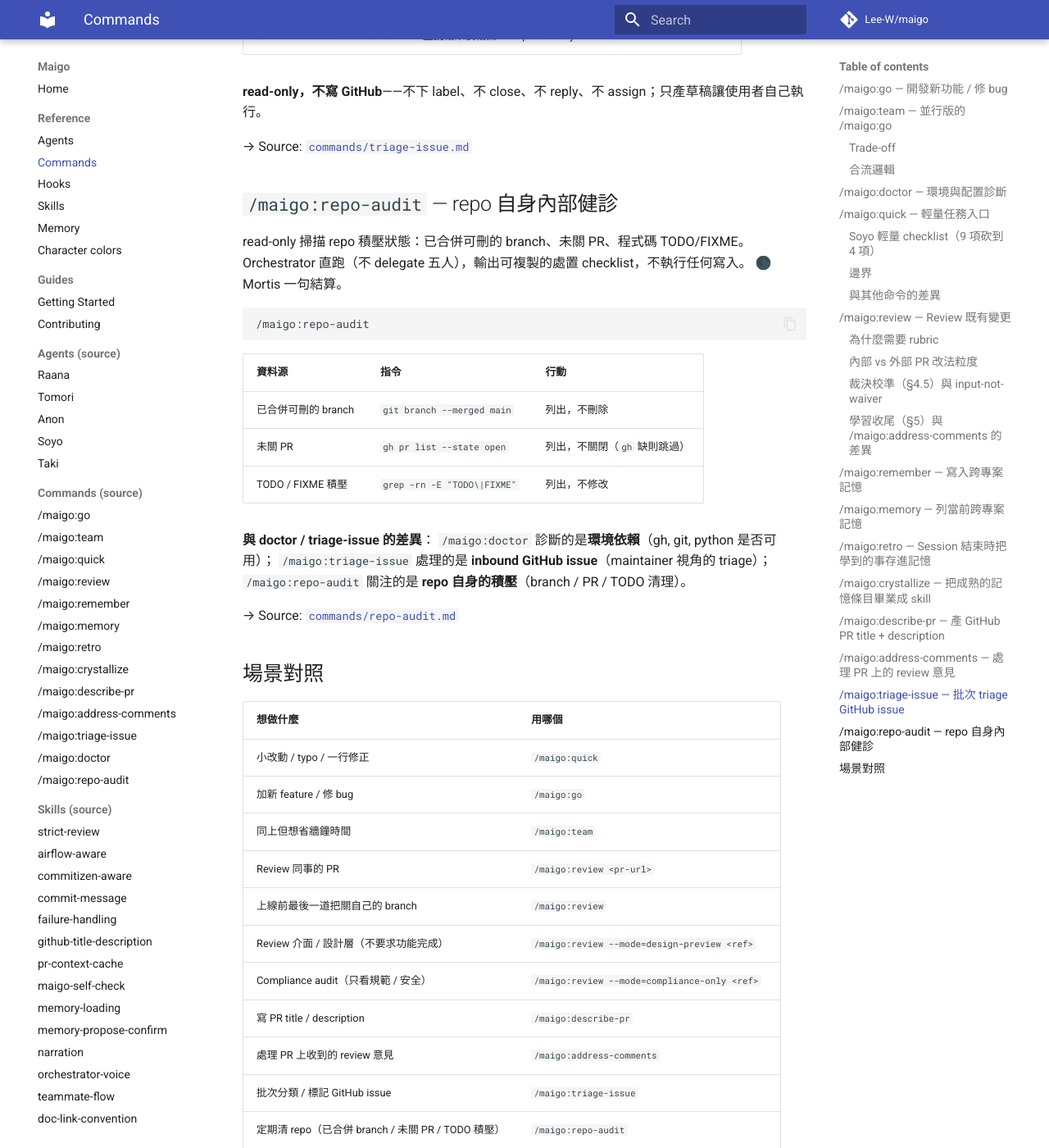
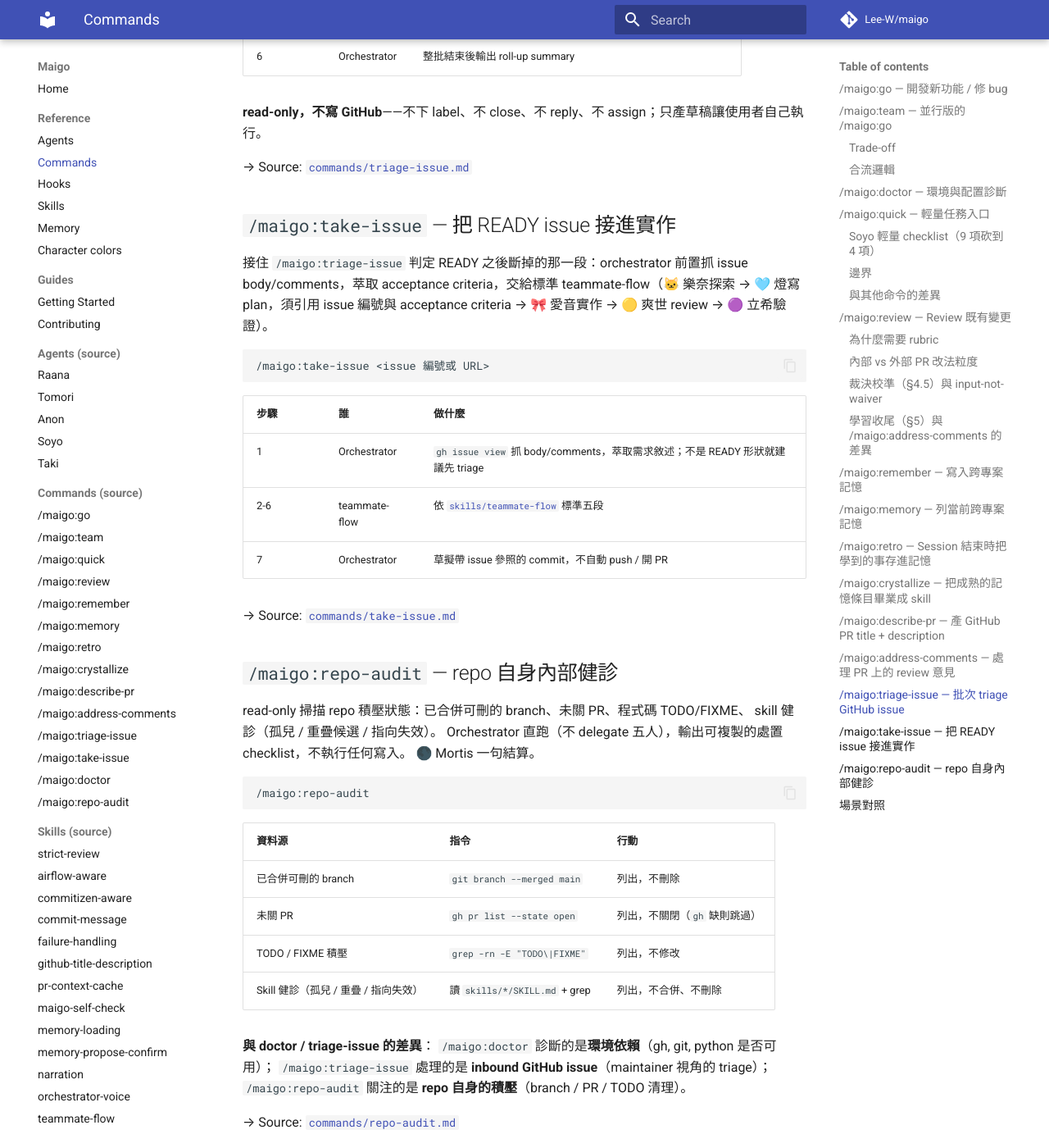
Before and after one commit to Lee-W/maigo, an MkDocs documentation site: the page built from docs/reference/commands.md, in a window 1280 px wide and 1400 px high, scrolled down 8088 px. Shown: the whole window at 82% size. Built offline with MkDocs 1.6.1 and Material for MkDocs 9.7.7, drawn with Linux system fonts in a browser that asks for light colours; comment, search, counter and statistics services are not loaded; some of the changed text lies outside the part shown.

Commit message:
feat(commands): add /maigo:take-issue to bridge triage verdicts into implementation
  - 吃 READY issue：gh issue view + 既有 triage 產物 → acceptance criteria → teammate-flow
  - 非 READY 停下建議先跑 /maigo:triage-issue；不自動 push / 開 PR
  - docs shim、nav、commands reference（含 repo-audit / doctor 條目同步）、命令計數 13→14

````diff
--- a/docs/reference/commands.md
+++ b/docs/reference/commands.md
@@ -51,7 +51,9 @@
 
 ## `/maigo:doctor` — 環境與配置診斷
 
-檢查外部依賴（gh, python, git）、記憶層目錄、以及當前專案的 Taki (Verifier) 是否能正確跑起測試。
+檢查外部依賴（gh, python, git）、記憶層目錄、當前專案的 Taki (Verifier) 是否能正確跑起測試，
+以及 retry / failure log 統計（`.maigo/soyo-must-fix.jsonl` / `.maigo/test-failures.jsonl`
+各 key 觸發次數 + 最近 3 筆，read-only）。
 
 ```
 /maigo:doctor
@@ -282,9 +284,28 @@
 
 → Source: [`commands/triage-issue.md`](../commands/triage-issue.md)
 
+## `/maigo:take-issue` — 把 READY issue 接進實作
+
+接住 `/maigo:triage-issue` 判定 READY 之後斷掉的那一段：orchestrator 前置抓 issue
+body/comments，萃取 acceptance criteria，交給標準 teammate-flow（🐱 樂奈探索 → 🩵 燈寫
+plan，須引用 issue 編號與 acceptance criteria → 🎀 愛音實作 → 🟡 爽世 review → 🟣 立希驗證）。
+
+```
+/maigo:take-issue <issue 編號或 URL>
+```
+
+| 步驟 | 誰 | 做什麼 |
+|------|-----|--------|
+| 1 | Orchestrator | `gh issue view` 抓 body/comments，萃取需求敘述；不是 READY 形狀就建議先 triage |
+| 2-6 | teammate-flow | 依 [`skills/teammate-flow`](../skills/teammate-flow.md) 標準五段 |
+| 7 | Orchestrator | 草擬帶 issue 參照的 commit，不自動 push / 開 PR |
+
+→ Source: [`commands/take-issue.md`](../commands/take-issue.md)
+
 ## `/maigo:repo-audit` — repo 自身內部健診
 
-read-only 掃描 repo 積壓狀態：已合併可刪的 branch、未關 PR、程式碼 TODO/FIXME。
+read-only 掃描 repo 積壓狀態：已合併可刪的 branch、未關 PR、程式碼 TODO/FIXME、
+skill 健診（孤兒 / 重疊候選 / 指向失效）。
 Orchestrator 直跑（不 delegate 五人），輸出可複製的處置 checklist，不執行任何寫入。
 🌑 Mortis 一句結算。
 
@@ -297,6 +318,7 @@
 | 已合併可刪的 branch | `git branch --merged main` | 列出，不刪除 |
 | 未關 PR | `gh pr list --state open` | 列出，不關閉（`gh` 缺則跳過） |
 | TODO / FIXME 積壓 | `grep -rn -E "TODO\|FIXME"` | 列出，不修改 |
+| Skill 健診（孤兒 / 重疊 / 指向失效） | 讀 `skills/*/SKILL.md` + grep | 列出，不合併、不刪除 |
 
 **與 doctor / triage-issue 的差異**：
 `/maigo:doctor` 診斷的是**環境依賴**（gh, git, python 是否可用）；
@@ -319,7 +341,8 @@
 | 寫 PR title / description | `/maigo:describe-pr` |
 | 處理 PR 上收到的 review 意見 | `/maigo:address-comments` |
 | 批次分類 / 標記 GitHub issue | `/maigo:triage-issue` |
-| 定期清 repo（已合併 branch / 未關 PR / TODO 積壓） | `/maigo:repo-audit` |
+| 把 triage 判定 READY 的 issue 接進實作 | `/maigo:take-issue` |
+| 定期清 repo（已合併 branch / 未關 PR / TODO 積壓 / skill 健診） | `/maigo:repo-audit` |
 | 環境壞了 / 第一次裝 | `/maigo:doctor` |
 | 摸新專案 / onboarding | 直接呼叫 `Raana` |
 | 重構評估（不實作） | `/maigo:go` 跑到燈寫完 plan 後喊停 |
--- a/mkdocs.yml
+++ b/mkdocs.yml
@@ -45,6 +45,7 @@
       - /maigo:describe-pr: commands/describe-pr.md
       - /maigo:address-comments: commands/address-comments.md
       - /maigo:triage-issue: commands/triage-issue.md
+      - /maigo:take-issue: commands/take-issue.md
       - /maigo:doctor: commands/doctor.md
       - /maigo:repo-audit: commands/repo-audit.md
   - Skills (source):
````
Also changed, not shown: other parts of docs/reference/commands.md (+1 -1 lines), README.md (+1 -1 lines), commands/take-issue.md (added, +59 -0 lines), docs/commands/take-issue.md (added, +1 -0 lines).
